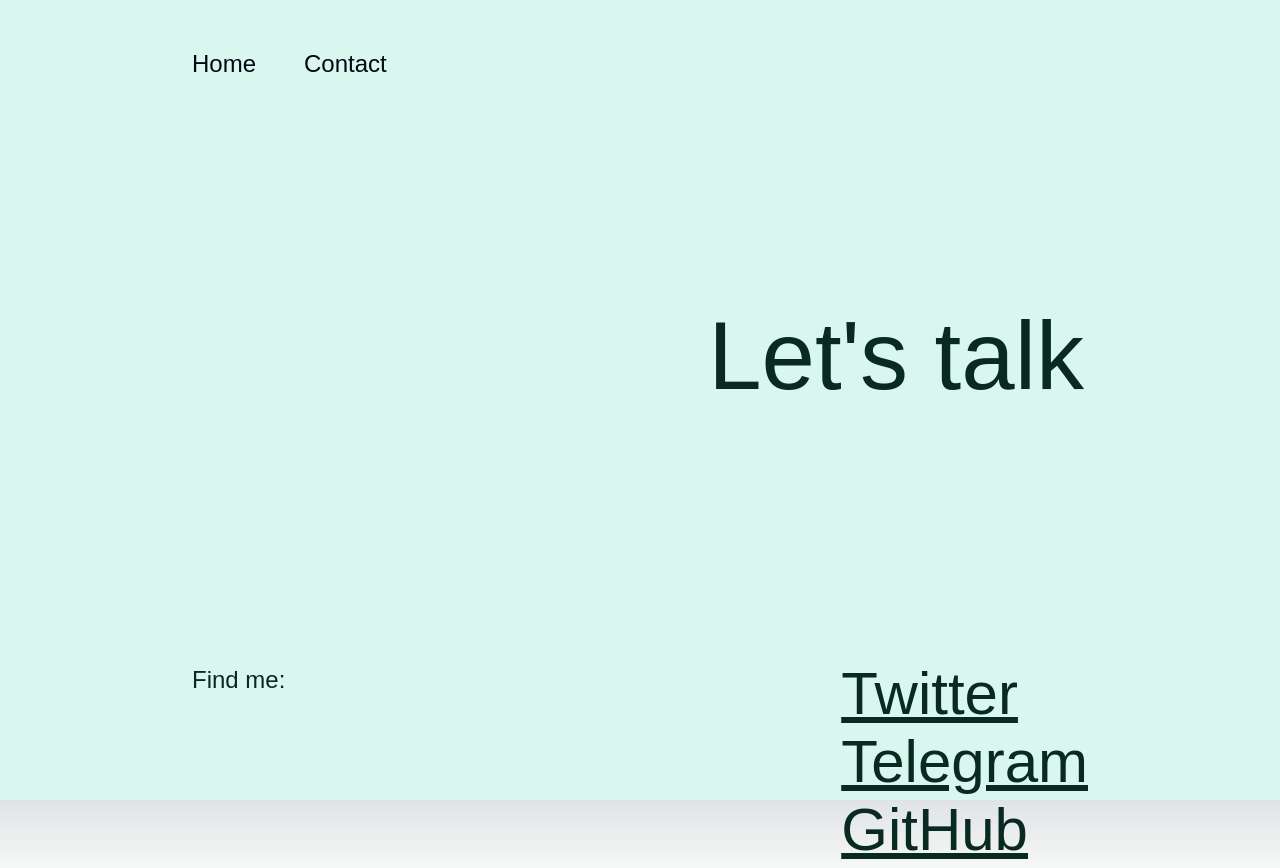
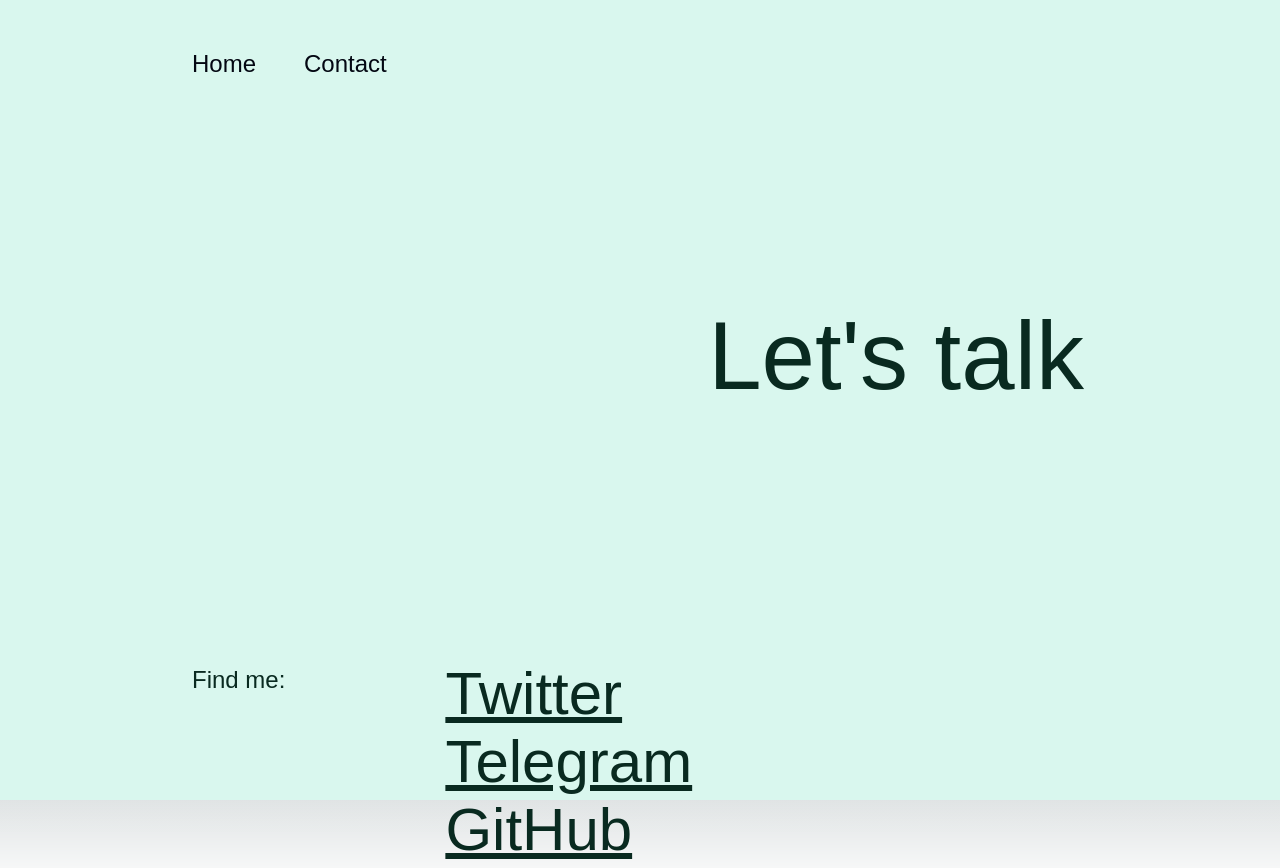
Before and after one commit to 0xWeb/page-transition-framer-motion, a Next.js app: page /contact in a window 1280 px wide. Built offline with nearby package versions, Linux system fonts and the light colour scheme; a web font is replaced by a local one.

Commit message:
Style Optimization

```diff
--- a/components/ContactInfo.jsx
+++ b/components/ContactInfo.jsx
@@ -1,6 +1,6 @@
 function ContactInfo() {
     return (
-        <div className="flex justify-between">
+        <div className="flex justify-between sm:gap-40 sm:justify-normal">
             <div className="lg:text-2xl text-base">
                 <h4>
                     Find me:
```
